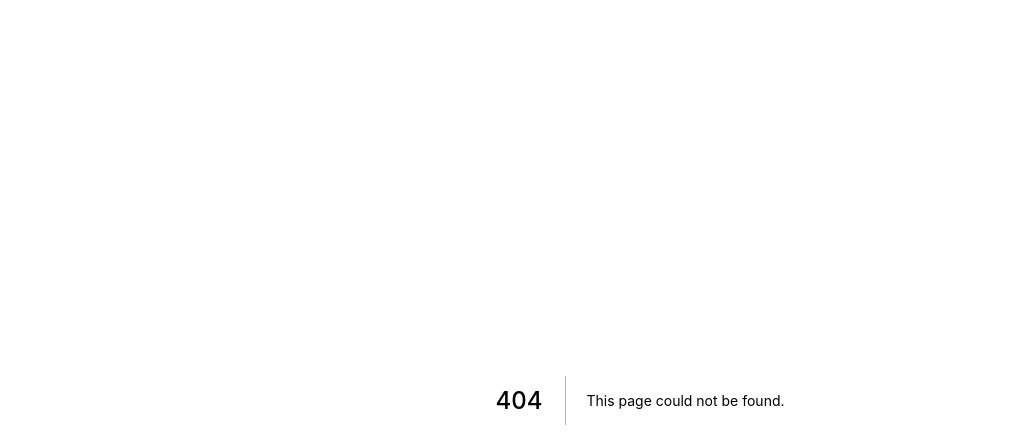
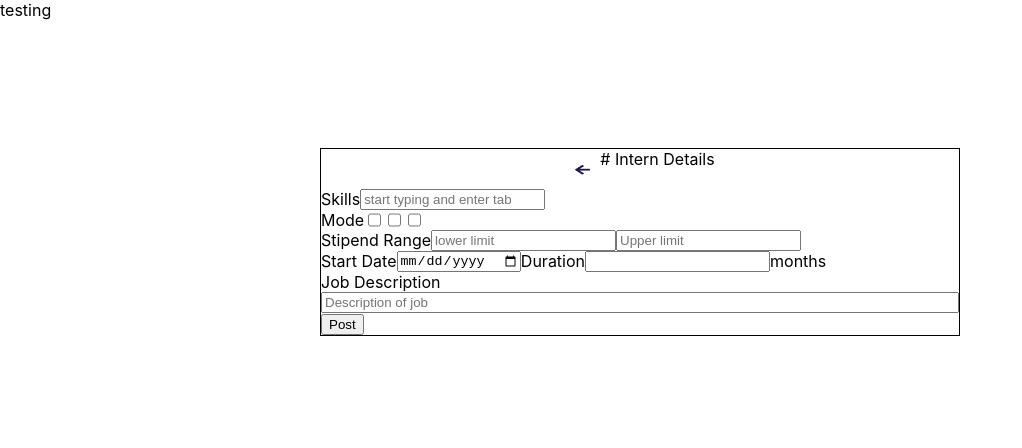
Before and after one commit to Rucha1499/Job-posting-frontend, a Next.js app: page /test in a window 1280 px wide. Before the commit this address had no page. Shown: the top 448 px of the page, without its empty margins (0-1022 px from the left). Built offline with nearby package versions, Linux system fonts and the light colour scheme.

Commit message:
creating basic components - Job modal one and two

```diff
--- a/components/JobModalOne/JobModalOne.module.css
+++ b/components/JobModalOne/JobModalOne.module.css
@@ -0,0 +1,7 @@
+.mainContainer {
+    display: flex;
+    width: 50%;
+    margin:10% 25%;
+    height: 250px;
+    border: 1px solid black;
+}
--- a/components/JobModalOne/index.js
+++ b/components/JobModalOne/index.js
@@ -11,6 +11,9 @@ const JobModalOne = () => (
         <input type="text" placeholder="Enter the job location" />
         <input type="checkbox" placeholder="This job is remote" />
       </div>
+      <div className={styles.button}>
+        <button type="button">Next</button>
+      </div>
     </div>
   </div>
 );
--- /dev/null
+++ b/components/JobModalTwo/JobModalTwo.module.css
@@ -0,0 +1,34 @@
+.mainContainer {
+    display: flex;
+    flex-direction: column;
+    width: 50%;
+    margin:10% 25%;
+    height: auto;
+    border: 1px solid black;
+}
+
+.header {
+    display: flex;
+    flex-direction: row;
+    width: 100%;
+    justify-content: center;
+}
+
+.backArrow {
+    padding: 10px;
+    float: left;
+}
+
+.tilte {
+    padding: 20px;
+}
+
+.skill, .mode, .stipendRange, .duration {
+    display: flex;
+    flex-direction: row;
+}
+
+.description {
+    display: flex;
+    flex-direction: column;
+}
--- /dev/null
+++ b/components/JobModalTwo/index.js
@@ -0,0 +1,49 @@
+import Image from 'next/image';
+import styles from './JobModalTwo.module.css';
+
+const JobModalTwo = () => (
+  <div className={styles.mainContainer}>
+    <div className={styles.header}>
+      <div className={styles.backArrow}>
+        <Image
+          src="/backArrow.png"
+          alt="back arrow"
+          height={10}
+          width={15}
+        />
+      </div>
+      <p className={styles.title}># Intern Details</p>
+    </div>
+    <div className={styles.skill}>
+      <p>Skills</p>
+      <input type="text" placeholder="start typing and enter tab" />
+    </div>
+    <div className={styles.mode}>
+      <p>Mode</p>
+      <input type="checkbox" />
+      <input type="checkbox" />
+      <input type="checkbox" />
+    </div>
+    <div className={styles.stipendRange}>
+      <p>Stipend Range</p>
+      <input type="number" placeholder="lower limit" />
+      <input type="number" placeholder="Upper limit" />
+    </div>
+    <div className={styles.duration}>
+      <p>Start Date</p>
+      <input type="date" placeholder="dd/mm/yyyy" />
+      <p>Duration</p>
+      <input type="number" />
+      <p>months</p>
+    </div>
+    <div className={styles.description}>
+      <p>Job Description</p>
+      <input type="text" placeholder="Description of job" />
+    </div>
+    <div className={styles.button}>
+      <button type="submit">Post</button>
+    </div>
+  </div>
+);
+
+export default JobModalTwo;
--- /dev/null
+++ b/pages/test.js
@@ -0,0 +1,14 @@
+// import JobModalOne from '../components/JobModalOne';
+import JobModalTwo from '../components/JobModalTwo';
+
+const Test = () => (
+  <div>
+    testing
+    <div>
+      {/* <JobModalOne /> */}
+      <JobModalTwo />
+    </div>
+  </div>
+);
+
+export default Test;
--- a/styles/globals.css
+++ b/styles/globals.css
@@ -14,3 +14,7 @@ a {
 * {
   box-sizing: border-box;
 }
+
+p {
+  margin: 0px;
+}
```
Also changed, not shown: public/backArrow.png (added).
